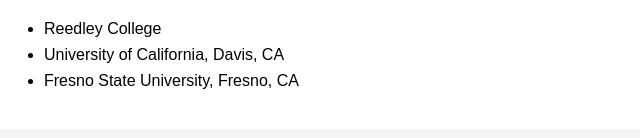
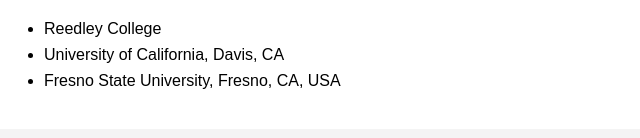
Before and after one commit to CSCI-40/csci1-personal-website-starter, a plain HTML site: page index.html in a window 1280 px wide. Shown: the part 814-952 px from the top of the page, 206-846 px from the left. Drawn offline with Linux system fonts and the light colour scheme.

Commit message:
Updated my education record

```diff
--- a/index.html
+++ b/index.html
@@ -29,7 +29,8 @@
     <li>Reedley College</li> <!-- Example -->
     <!-- TODO: Add your previous school(s). -->
     <li>University of California, Davis, CA</li>
-    <li>Fresno State University, Fresno, CA</li>
+    <li>Fresno State University, Fresno, CA, USA</li>
+
   </ul>
 </section>
 
```
